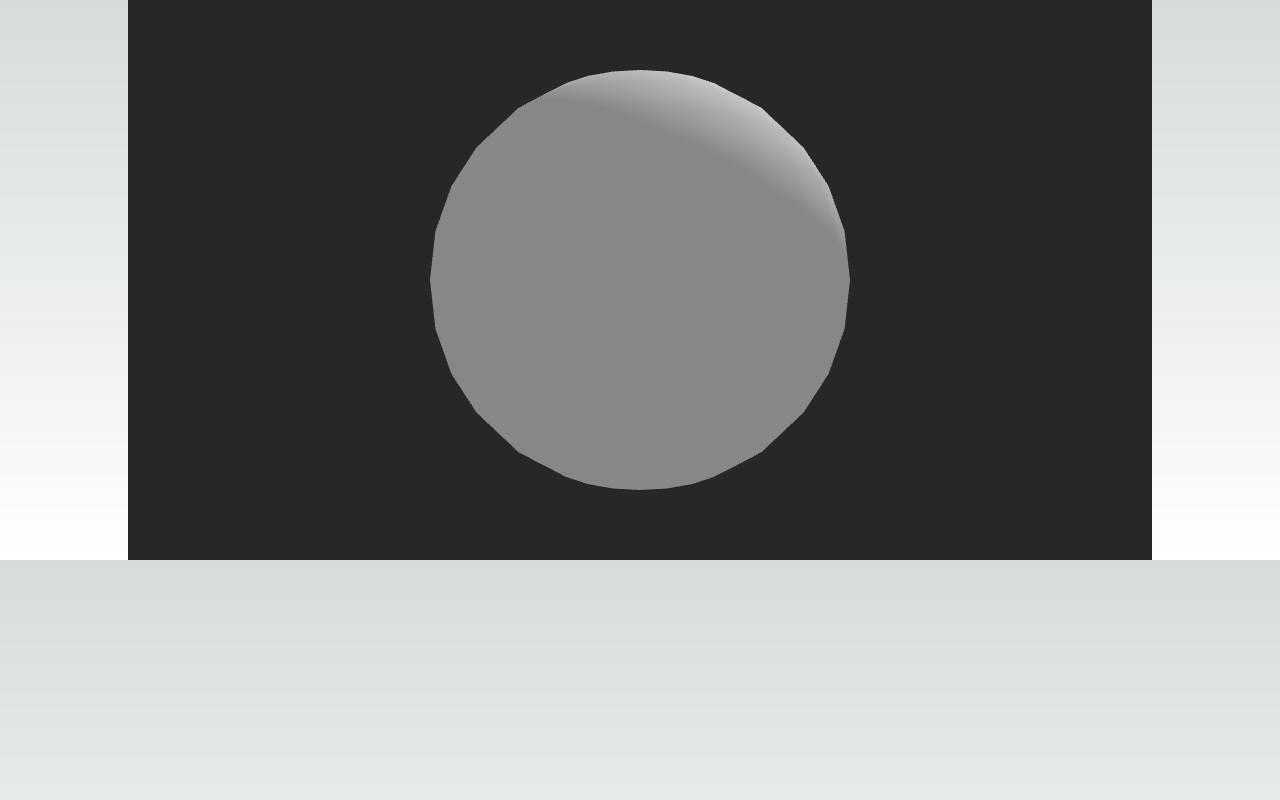
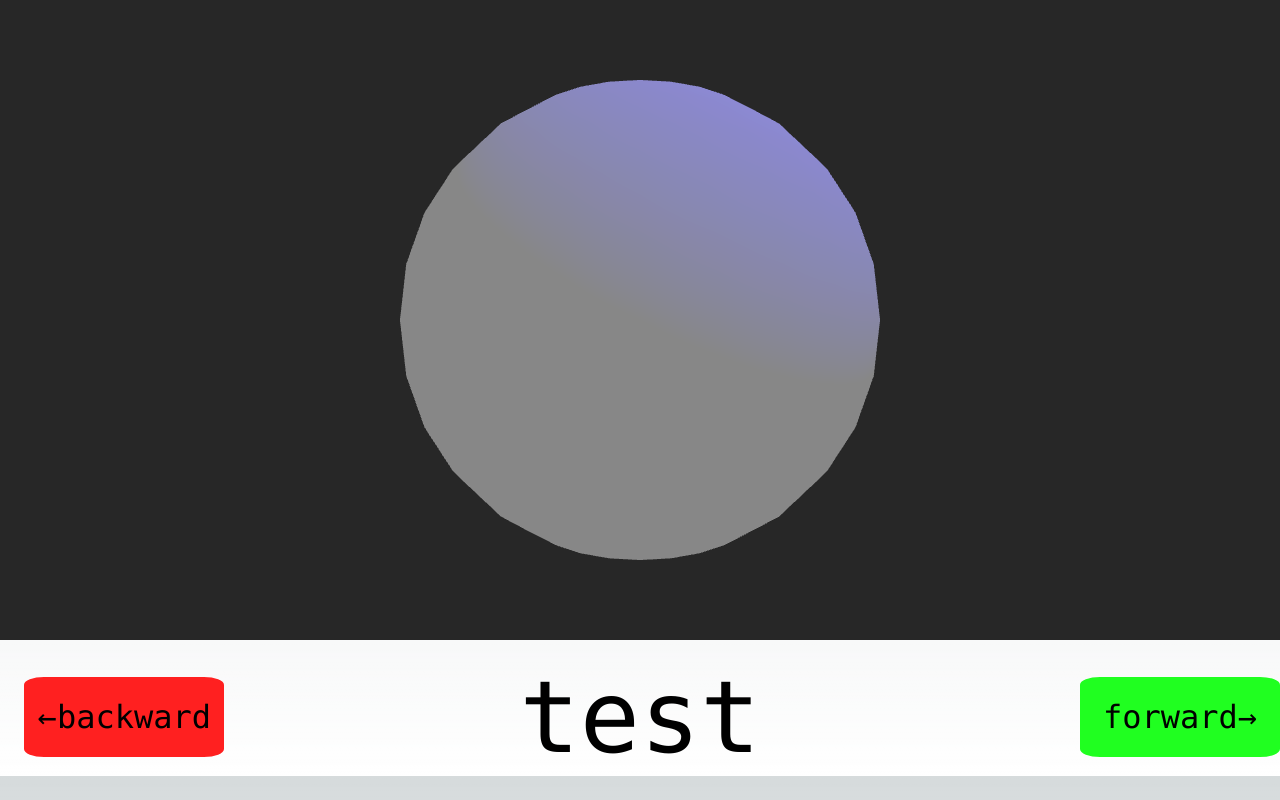
Before and after one commit to polyqubit/soccer, a Next.js app: page /demo/page0 in a window 1280 px wide. Built offline with nearby package versions, Linux system fonts and the light colour scheme.

Commit message:
successful navbar implementation

```diff
--- /dev/null
+++ b/components/demonav.js
@@ -0,0 +1,26 @@
+import Link from "next/link";
+import styles from "./nav.module.css"
+
+export default function DemoNavigation(props) {
+    return (
+        <div className={styles.container}>
+            <Link
+                className={styles.back}
+                href="/"
+            >
+                &larr;backward
+            </Link>
+            <div>
+                <p className={styles.title}>
+                    test
+                </p>
+            </div>
+            <Link
+                className={styles.forward}
+                href="/demo/page1"
+            >
+                forward&rarr;
+            </Link>
+        </div>
+    )
+}
--- /dev/null
+++ b/components/nav.module.css
@@ -0,0 +1,65 @@
+.container {
+    display: flex;
+    flex-direction: row;
+    justify-content: space-between;
+    margin-top: 1.5%;
+}
+
+.back {
+    font-family: var(--font-mono);
+    background-color: rgb(255, 32, 32);
+    border-color: rgb(255, 32, 32);
+    border-style: solid;
+    color: black;
+    float: left;
+    display: flex;
+    justify-content: center;
+    align-items: center;
+    border-radius: 10%;
+    font-size: 200%;
+    margin-left: 1.9%;
+    margin-top: 1.4%;
+    width: 200px;
+    height: 80px;
+}
+
+.forward {
+    font-family: var(--font-mono);
+    background-color: rgb(32, 255, 32);
+    border-color: rgb(32, 255, 32);
+    border-style: solid;
+    color: black;
+    float: right;
+    display: flex;
+    justify-content: center;
+    align-items: center;
+    border-radius: 10%;
+    font-size: 200%;
+    margin-left: 1.9%;
+    margin-top: 1.4%;
+    width: 200px;
+    height: 80px;
+}
+
+.back:hover {
+    background-color: rgb(255, 100, 100);
+}
+
+.forward:hover {
+    background-color: rgb(100, 255, 100);
+}
+
+.back:active {
+    background-color: rgb(255, 164, 164);
+}
+
+.forward:active {
+    background-color: rgb(164, 255, 164);
+}
+
+.title {
+    font-family: var(--font-mono);
+    font-size: 100px;
+    text-align: center;
+    display: inline-block;
+}
--- a/src/pages/demo/page0.js
+++ b/src/pages/demo/page0.js
@@ -1,5 +1,5 @@
 import Head from "next/head";
-import Link from "next/link";
+import DemoNavigation from "@/components/demonav";
 import { Canvas } from "@react-three/fiber";
 import styles from "@styles/Demo.module.css"
 
@@ -20,13 +20,18 @@ export default function Page0() {
                     }}
                 >
                     <ambientLight intensity={0.2} />
-                    <pointLight position={[1,2,0]} intensity={0.5}/>
+                    <pointLight
+                        position={[1,2,1]}
+                        intensity={0.5}
+                        color="blue"
+                    />
                     <mesh>
                         <sphereGeometry />
                         <meshStandardMaterial />
                     </mesh>
                 </Canvas>
             </div>
+            <DemoNavigation />
         </main>
     </>
 }
--- a/src/styles/Demo.module.css
+++ b/src/styles/Demo.module.css
@@ -2,13 +2,6 @@
     font-family: var(--font-mono);
     position: relative;
     clear: both;
-}
-
-.back {
-    background-color: white;
-    padding: 10px;
-    color: black;
-    float: left;
 }
 
 .testButton {
@@ -22,7 +15,5 @@
 }
 
 .scene {
-    height: 70vh;
-    width: 80%;
-    margin-left: 10%;
+    height: 80vh;
 }
```
